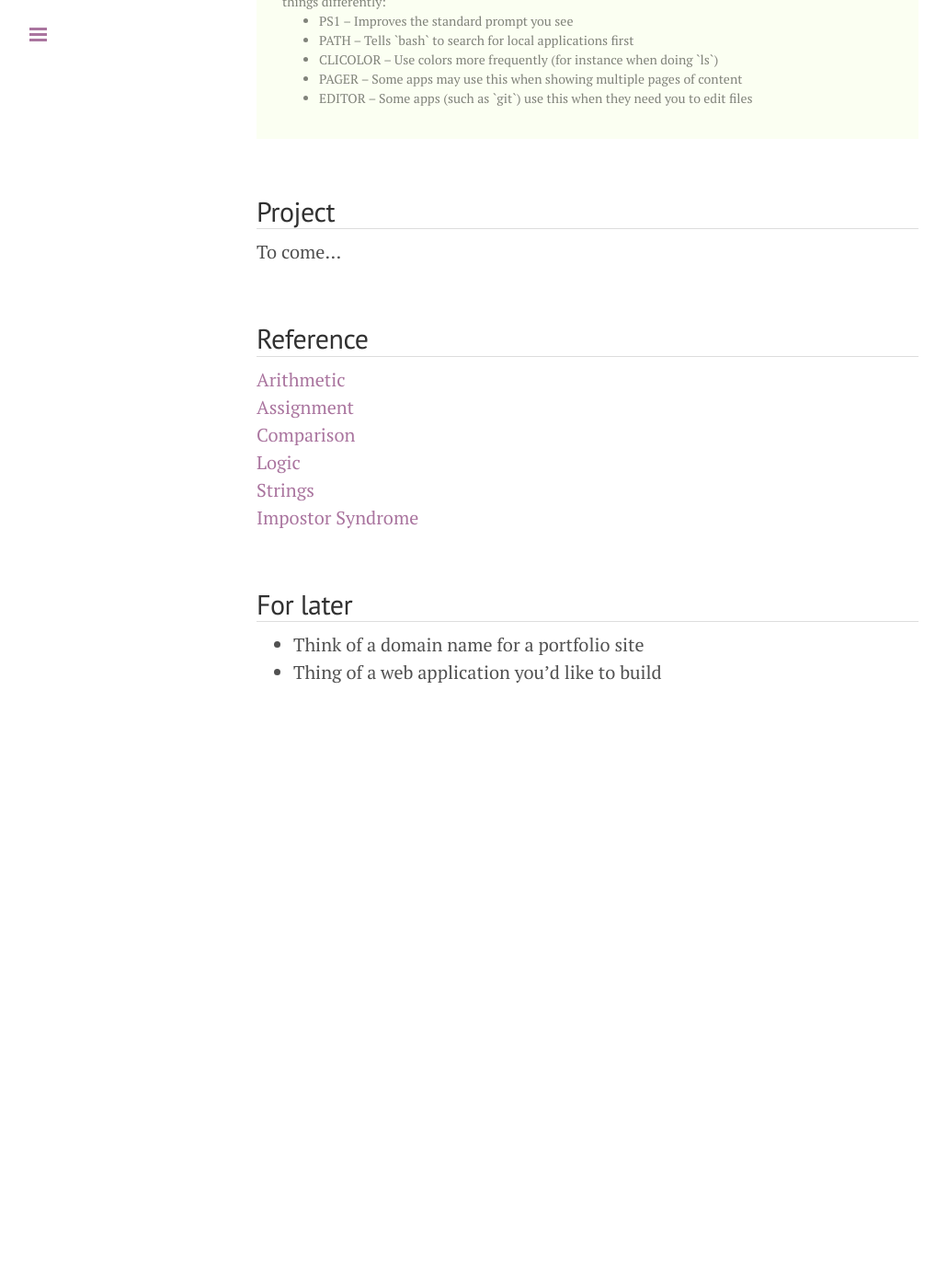
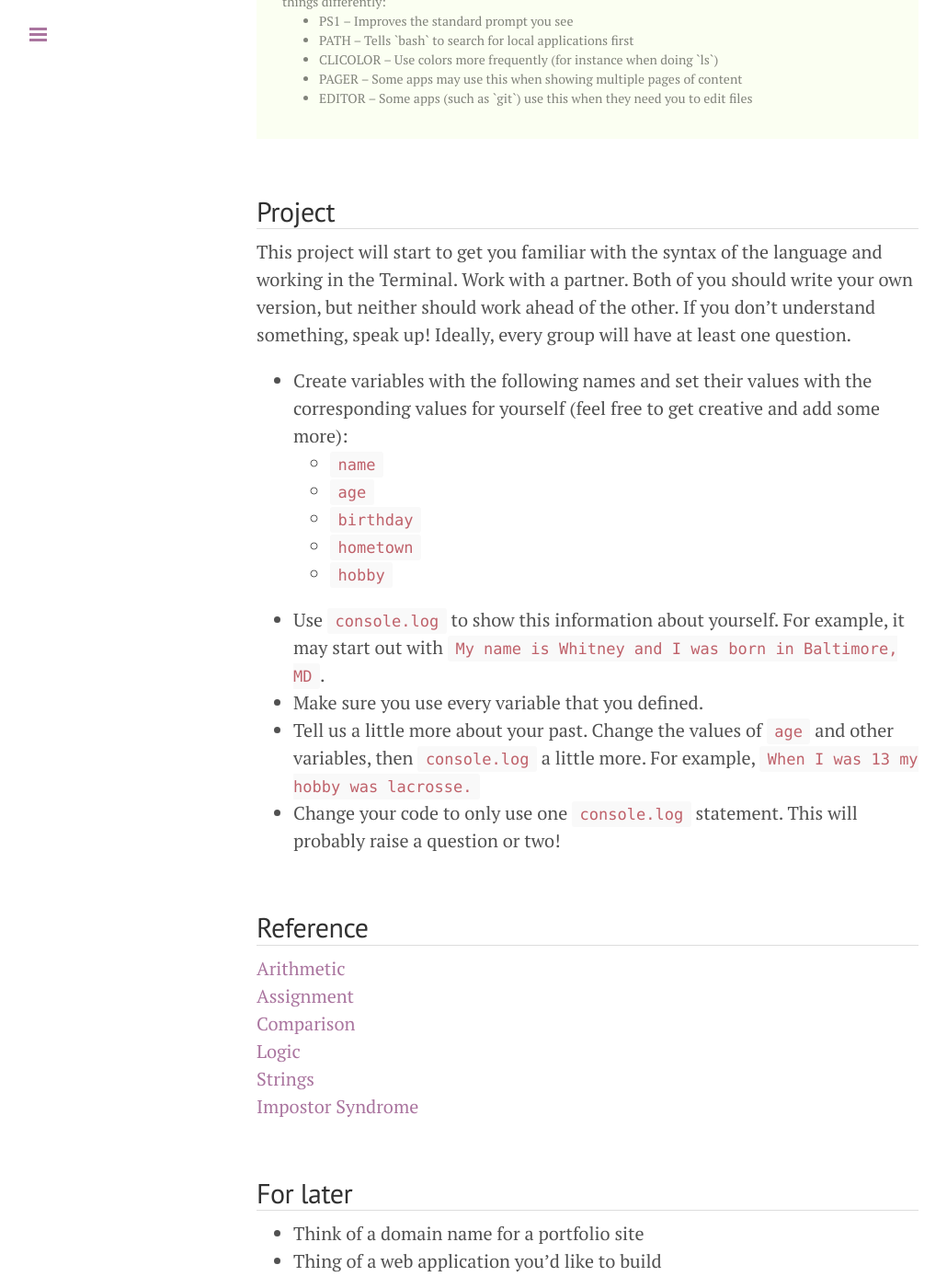
Before and after one commit to wbyoung/jsi, a Jekyll site: the page built from _posts/00-01-01-welcome.md, in a window 1280 px wide and 1400 px high, scrolled down 2275 px. Shown: the whole window at 92% size, without its empty margins (1-1031 px from the left). Built offline with Jekyll 4.4.1, drawn with Linux system fonts in a browser that asks for light colours; nearby versions of some CDN libraries; Markdown is read by kramdown in place of the engine named in the settings; before the commit the page ends 3101 px from its top, so only the background shows below that.

Commit message:
Improved welcome with a project, and more notes.

```diff
--- a/_posts/00-01-01-welcome-slides.html
+++ b/_posts/00-01-01-welcome-slides.html
@@ -212,6 +212,9 @@ console.log("hello world");
 console.log("hello world");
 		</code></pre>
 		<p>Save file as <code>hello.js</code>, then <code>node hello.js</code></p>
+		<aside class="notes">
+			You need to <code>cd</code> into the same directory as the file.
+		</aside>
 	</section>
 
 	<section>
--- a/_posts/00-01-01-welcome.md
+++ b/_posts/00-01-01-welcome.md
@@ -100,9 +100,31 @@ Someone, please interrupt and ask the following question:
   </ul>
 </aside>
 
+
 ## Project
 
-To come&hellip;
+This project will start to get you familiar with the syntax of the language and
+working in the Terminal. Work with a partner. Both of you should write your own
+version, but neither should work ahead of the other. If you don't understand
+something, speak up! Ideally, every group will have at least one question.
+
+- Create variables with the following names and set their values with the
+  corresponding values for yourself (feel free to get creative and add some
+  more):
+  - `name`
+  - `age`
+  - `birthday`
+  - `hometown`
+  - `hobby`
+- Use `console.log` to show this information about yourself. For example, it
+  may start out with `My name is Whitney and I was born in Baltimore, MD`.
+- Make sure you use every variable that you defined.
+- Tell us a little more about your past. Change the values of `age` and other
+  variables, then `console.log` a little more. For example,
+  `When I was 13 my hobby was lacrosse.`
+- Change your code to only use one `console.log` statement. This will probably
+  raise a question or two!
+
 
 ## Reference
 
```
Also changed, not shown: _posts/00-01-01-welcome-notes.md (+19 -0 lines).
